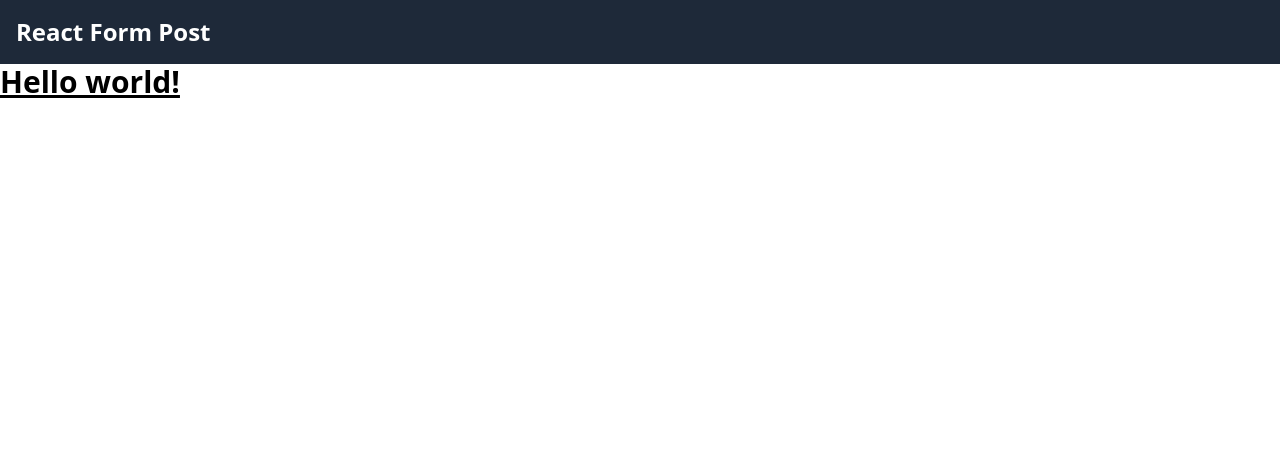
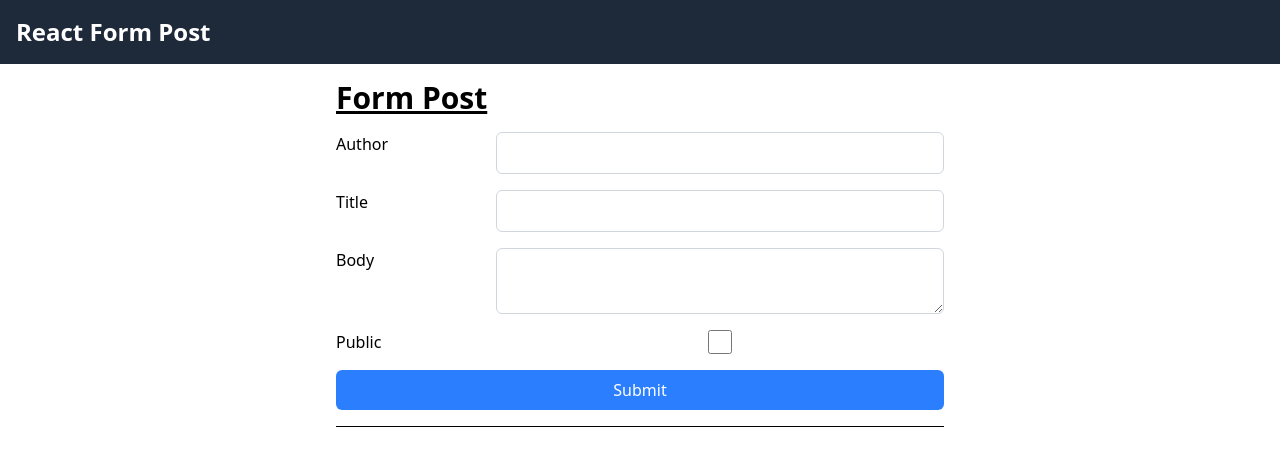
Before and after one commit to thomasraimondi/react-post-form, a React (Vite) app: page / in a window 1280 px wide. Shown: the top 466 px of the page. Built offline with nearby package versions, Linux system fonts and the light colour scheme.

Commit message:
Add form ad Card

```diff
--- a/package.json
+++ b/package.json
@@ -11,6 +11,7 @@
   },
   "dependencies": {
     "@tailwindcss/vite": "^4.1.8",
+    "axios": "^1.9.0",
     "react": "^19.1.0",
     "react-dom": "^19.1.0",
     "tailwindcss": "^4.1.8"
--- a/src/App.jsx
+++ b/src/App.jsx
@@ -1,10 +1,86 @@
 import Header from "./components/Header";
+import axios from "axios";
+import { useState } from "react";
+
+const formInitialState = {
+  author: "",
+  title: "",
+  body: "",
+  public: false,
+};
 
 function App() {
+  const [formData, setFormData] = useState(formInitialState);
+  const [post, setPost] = useState();
+
+  const handleChange = (e) => {
+    if (e.target.type === "checkbox") {
+      setFormData({ ...formData, [e.target.name]: e.target.checked });
+    } else {
+      setFormData({ ...formData, [e.target.name]: e.target.value });
+    }
+  };
+
+  const handleSubmit = (e) => {
+    e.preventDefault();
+    console.log(formData);
+    axios.post("https://67c5b4f3351c081993fb1ab6.mockapi.io/api/posts", formData).then((res) => {
+      console.log(res);
+      setPost(res.data);
+      console.log(post);
+    });
+  };
+
   return (
     <>
       <Header />
-      <h1 className="text-3xl font-bold underline">Hello world!</h1>
+      <div className="container w-1/2 mx-auto p-4">
+        <h1 className="text-3xl font-bold underline">Form Post</h1>
+        <form className="flex flex-col gap-4 mt-4">
+          <div className="flex gap-2">
+            <label className="w-1/4" htmlFor="author">
+              Author
+            </label>
+            <input value={formData.author} onChange={handleChange} className="border border-gray-300 rounded-md p-2 grow" type="text" id="author" name="author" />
+          </div>
+          <div className="flex gap-2">
+            <label className="w-1/4" htmlFor="title">
+              Title
+            </label>
+            <input value={formData.title} onChange={handleChange} className="border border-gray-300 rounded-md p-2 grow" type="text" id="title" name="title" />
+          </div>
+          <div className="flex gap-2">
+            <label className="w-1/4" htmlFor="body">
+              Body
+            </label>
+            <textarea value={formData.body} onChange={handleChange} name="body" className="border border-gray-300 rounded-md p-2 grow" type="text-area" id="body" />
+          </div>
+          <div className="flex gap-2">
+            <label className="w-1/4" htmlFor="public">
+              Public
+            </label>
+            <input value={formData.public} onChange={handleChange} className="border border-gray-300 rounded-md p-2 grow" type="checkbox" id="public" name="public" />
+          </div>
+          <button onClick={handleSubmit} type="submit" className="bg-blue-500 text-white p-2 rounded-md">
+            Submit
+          </button>
+        </form>
+        <hr className="my-4" />
+        {post && (
+          <>
+            <h1 className="text-3xl font-bold underline">Card Post</h1>
+            <div className="card">
+              <div key={post.id}>
+                <h2>Title: {post.title}</h2>
+                <p>id: {post.id}</p>
+                <p>Body: {post.body}</p>
+                <p>Author: {post.author}</p>
+                <p>Public: {post.public ? "public" : "private"}</p>
+              </div>
+            </div>
+          </>
+        )}
+      </div>
     </>
   );
 }
--- a/src/main.jsx
+++ b/src/main.jsx
@@ -4,7 +4,7 @@ import "./assets/css/index.css";
 import App from "./App.jsx";
 
 createRoot(document.getElementById("root")).render(
-  <StrictMode>
-    <App />
-  </StrictMode>
+  // <StrictMode>
+  <App />
+  // </StrictMode>
 );
```
Also changed, not shown: 2 other files (tests, documents, lock files or other folders).
